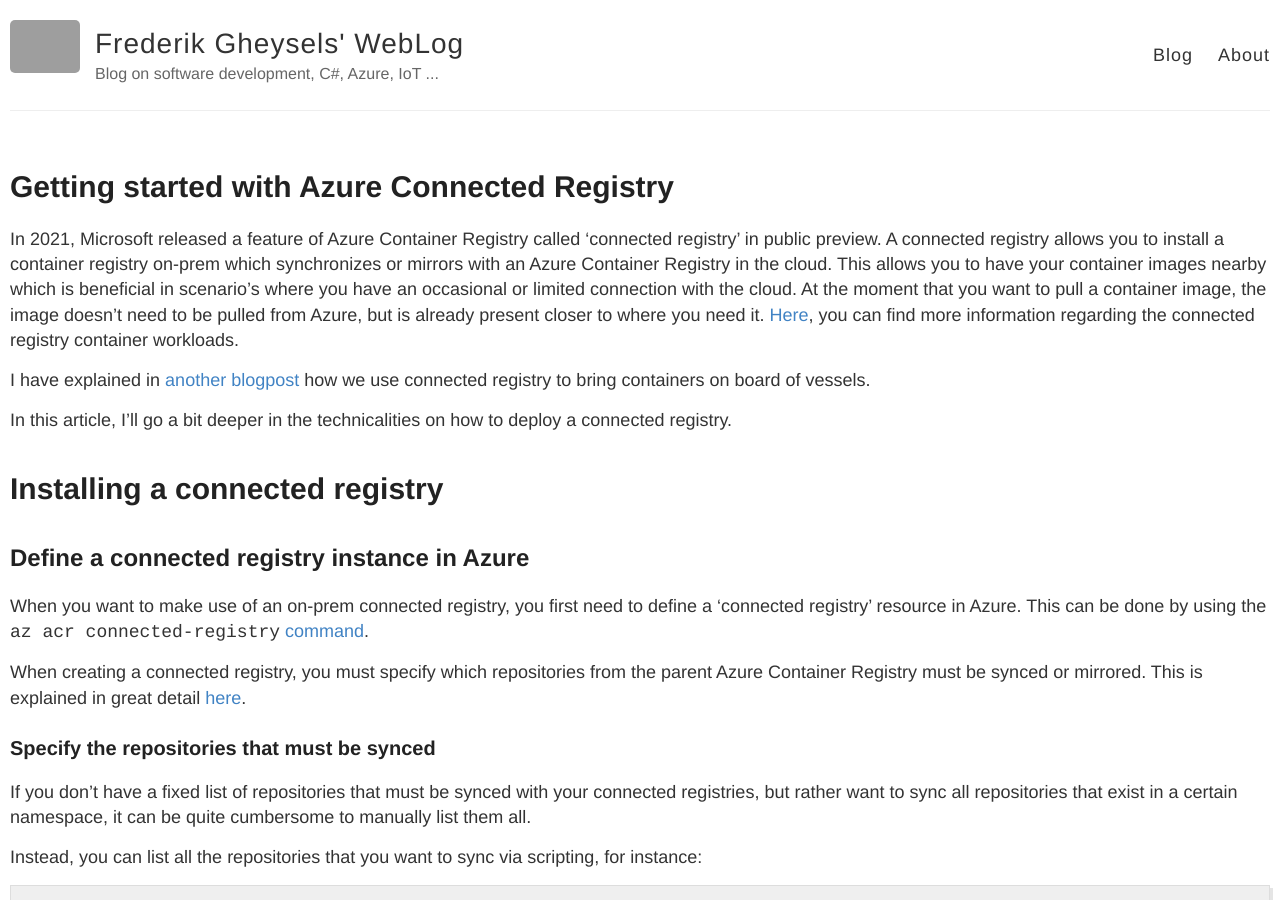
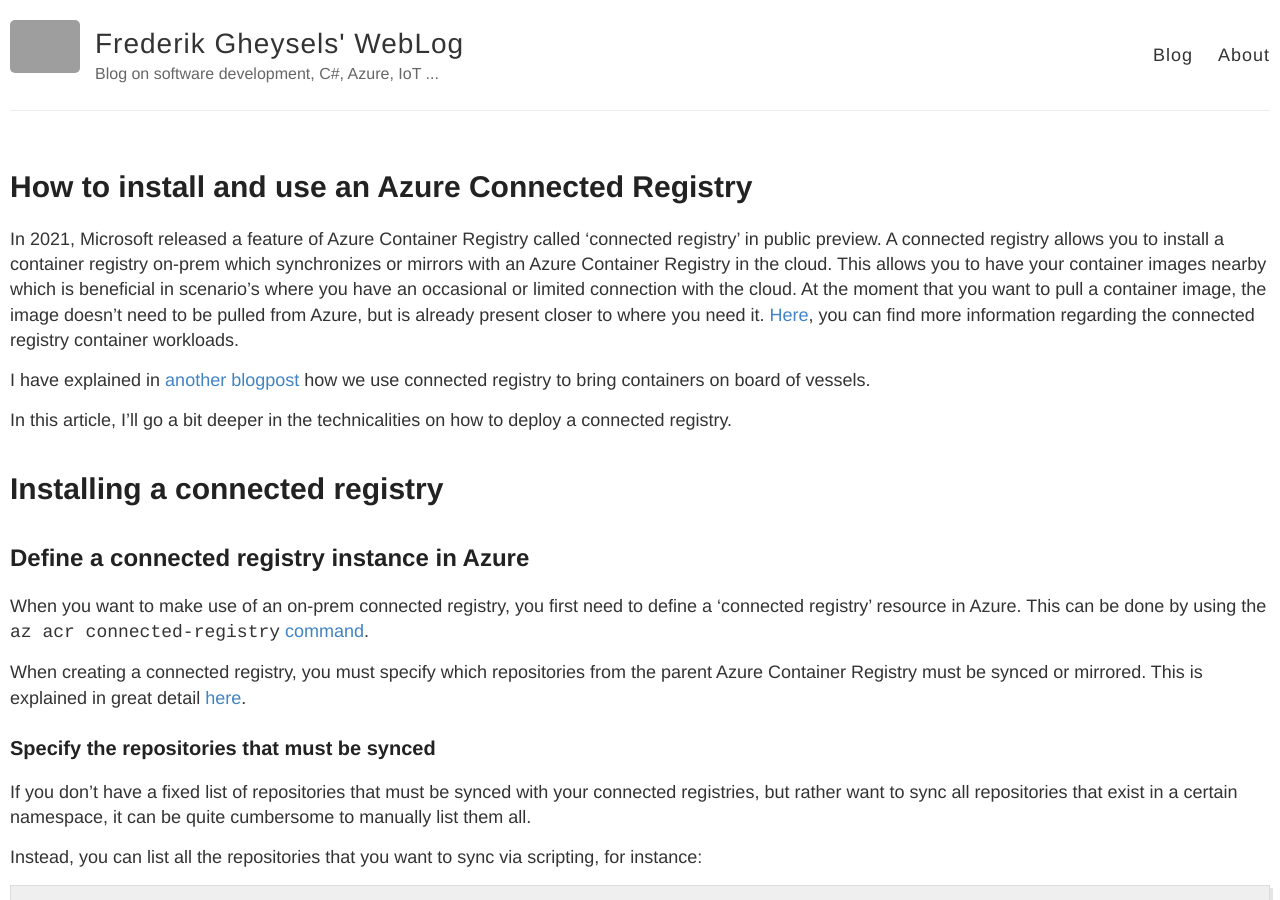
Before and after one commit to fgheysels/fgheysels.github.io, a Jekyll site: the page built from _posts/2022-06-24-getting-started-with-cacr.md, in a window 1280 px wide and 900 px high. Built offline with Jekyll 4.4.1, drawn with Linux system fonts in a browser that asks for light colours; comment, search, counter and statistics services are not loaded; grey boxes are pictures that could not be loaded.

Commit message:
Improvements

```diff
--- a/_posts/2022-06-24-getting-started-with-cacr.md
+++ b/_posts/2022-06-24-getting-started-with-cacr.md
@@ -1,6 +1,6 @@
 ---
 layout: post
-title: Getting started with Azure Connected Registry
+title: How to install and use an Azure Connected Registry
 comments: true
 ---
 
```
